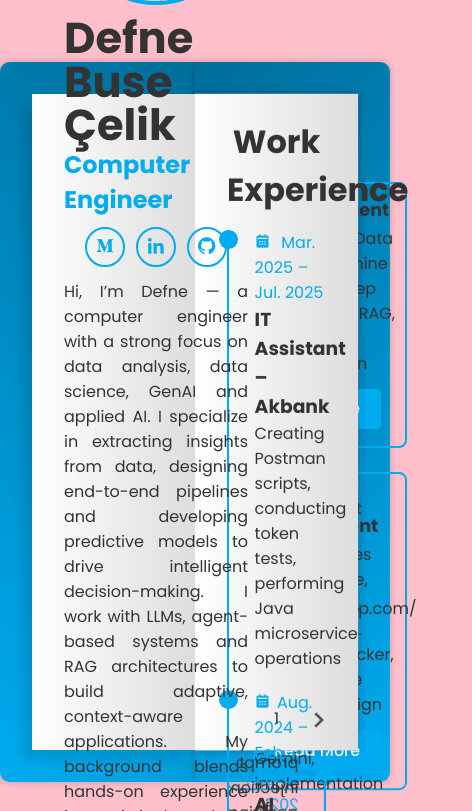
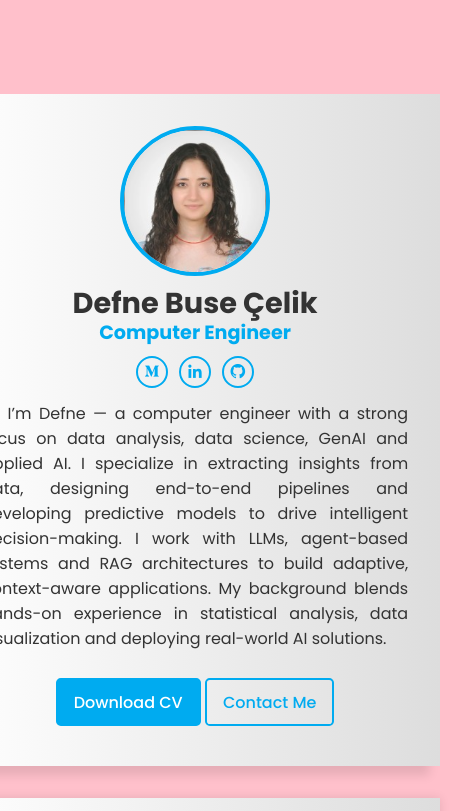
Before and after one commit to defnebusecelik/defnebusecelik.github.io, a plain HTML site: page index.html in a window 390 px wide. Shown: the top 811 px of the page, 472 px wide, since content can reach past the window. Drawn offline with nearby package versions, Linux system fonts and the light colour scheme.

Commit message:
Update style.css

```diff
--- a/style.css
+++ b/style.css
@@ -477,3 +477,85 @@ body {
 .book-page.page-left {
   box-shadow: -.6rem .6rem .6rem rgba(0, 0, 0, .1);
 }
+
+
+/* Responsive Overrides for Tablet and Mobile */
+
+/* Tablet devices (<= 768px) */
+@media (max-width: 768px) {
+  body {
+    overflow: auto;
+  }
+  .cover {
+    display: none;
+  }
+  .book {
+    display: block;
+  }
+  .book-page {
+    position: relative !important;
+    width: 100% !important;
+    height: auto !important;
+    transform: none !important;
+    box-shadow: 0 0 .6rem rgba(0, 0, 0, .1);
+    margin-bottom: 2rem;
+  }
+  .page-front,
+  .page-back {
+    position: relative !important;
+    transform: none !important;
+    padding: 1rem !important;
+  }
+  .nextprev-btn,
+  .number-page {
+    display: none !important;
+  }
+  .workeduc-box,
+  .services-box,
+  .skills-box {
+    border-left: none !important;
+    padding-left: 0 !important;
+  }
+  .profile-page img {
+    max-width: 150px !important;
+  }
+  .profile-page h1 {
+    font-size: 2.2rem !important;
+  }
+  .profile-page h3 {
+    font-size: 1.2rem !important;
+  }
+  .btn {
+    width: auto !important;
+    padding: 0.75rem 1rem !important;
+    font-size: 1rem !important;
+    margin: 0.5rem 0 !important;
+  }
+  .profile-page .social-media a {
+    width: 2rem !important;
+    height: 2rem !important;
+    font-size: 1.1rem !important;
+  }
+  .contact-form .field,
+  .contact-form textarea {
+    padding: 0.5rem !important;
+    font-size: 0.9rem !important;
+  }
+}
+
+/* Mobile devices (<= 480px) */
+@media (max-width: 480px) {
+  .profile-page h1 {
+    font-size: 1.8rem !important;
+  }
+  .profile-page h3 {
+    font-size: 1.2rem !important;
+  }
+  .services-content,
+  .skills-content {
+    flex: 1 1 100% !important;
+  }
+  .workeduc-content {
+    padding-left: 1rem !important;
+  }
+}
```
